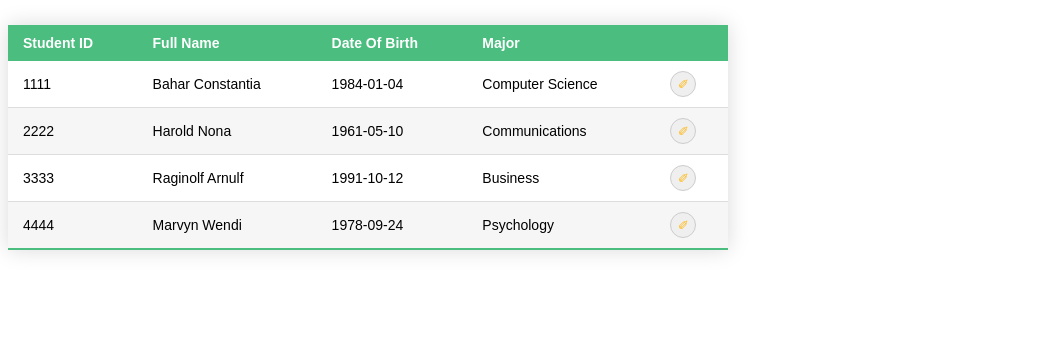
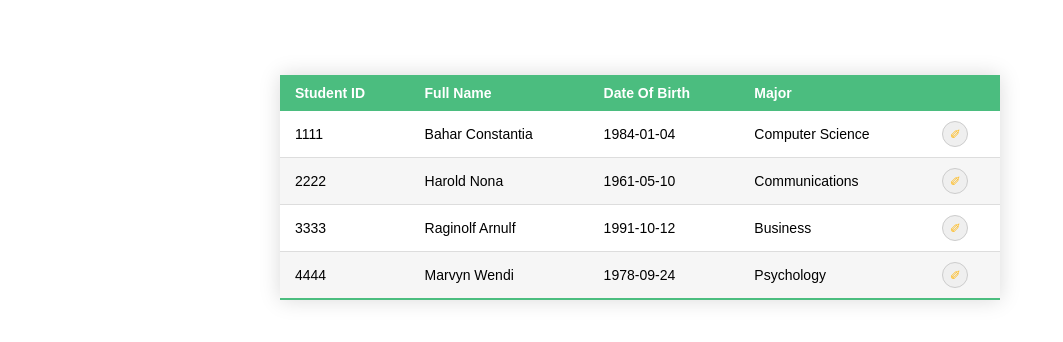
Before and after one commit to sunshine0709/react-editable-table, a React (Vite) app: page / in a window 1280 px wide. Shown: the top 342 px of the page, without its empty margins (0-1063 px from the left). Built offline with nearby package versions, Linux system fonts and the light colour scheme.

Commit message:
Update style

```diff
--- a/src/EditableTable/index.tsx
+++ b/src/EditableTable/index.tsx
@@ -51,7 +51,7 @@ export const EdtiableTable = () => {
   });
 
   return (
-    <>
+    <article className="table-container">
       <table>
         <thead>
           {table.getHeaderGroups().map((headerGroup) => (
@@ -82,6 +82,6 @@ export const EdtiableTable = () => {
         </tbody>
       </table>
       {/* <pre>{JSON.stringify(data, null, "\t")}</pre> */}
-    </>
+    </article>
   );
 };
--- a/src/EditableTable/table.css
+++ b/src/EditableTable/table.css
@@ -1,3 +1,9 @@
+.table-container {
+    display: flex;
+    justify-content: center;
+    margin-top: 50px;
+}
+
 table {
   border-collapse: collapse;
   margin: 25px 0;
```
